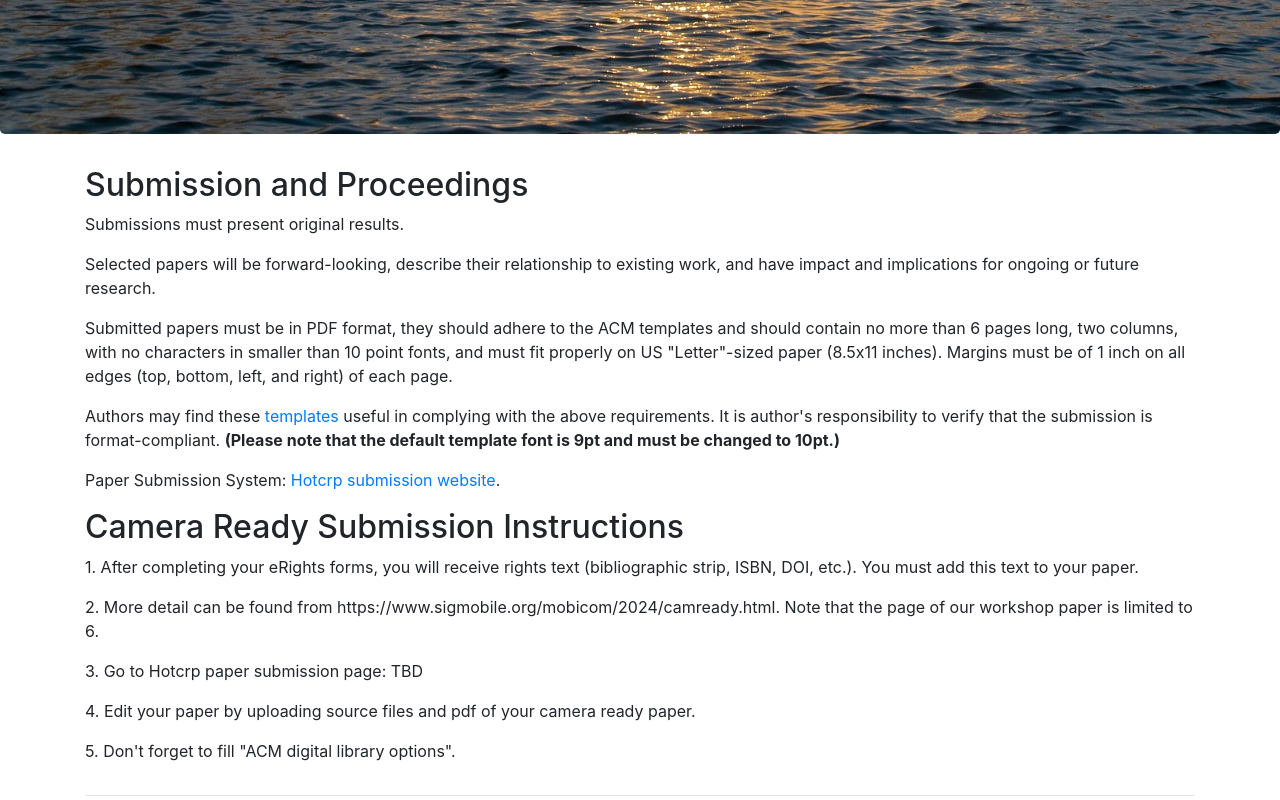
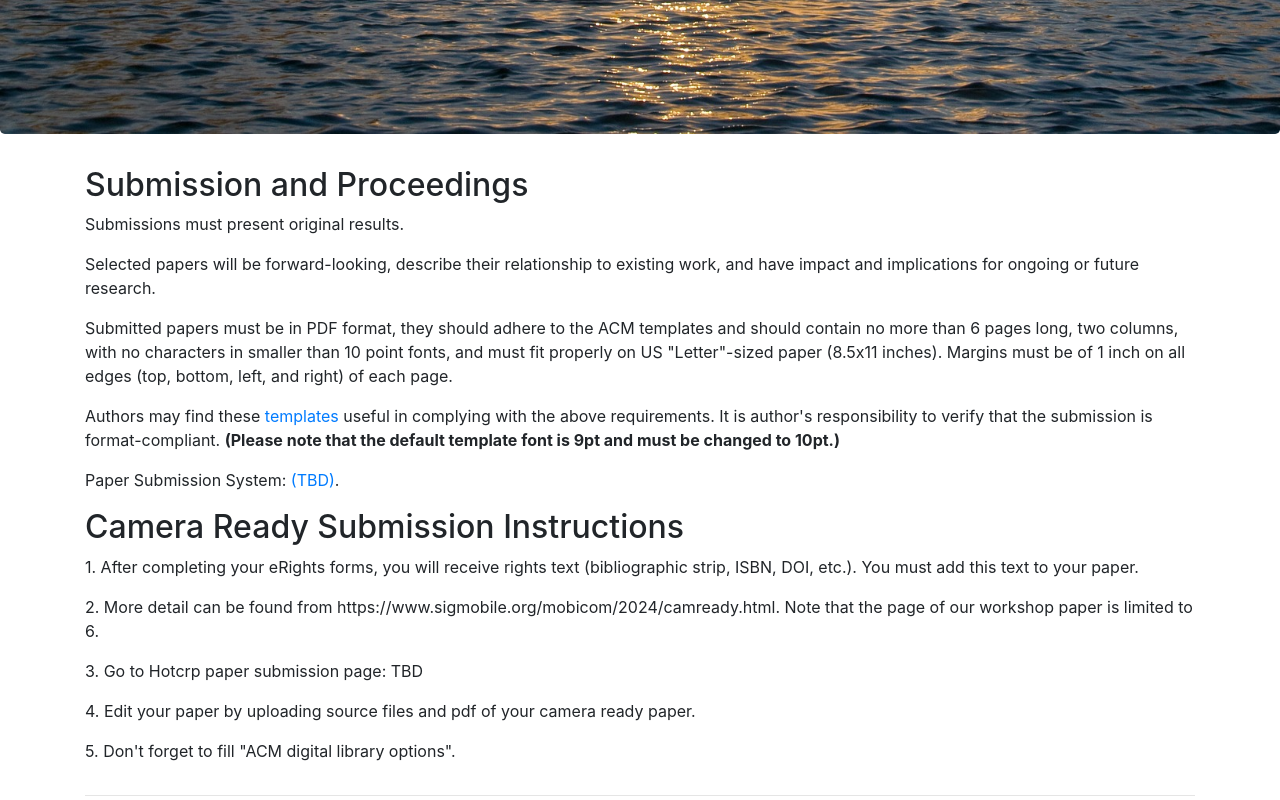
Before and after one commit to Alamnoor/MobiArch2024, a plain HTML site: page submission.html in a window 1280 px wide. Shown: the part 922-1722 px from the top of the page. Drawn offline with Linux system fonts and the light colour scheme.

Commit message:
Update submission.html
Signed-off-by: Alamnoor <34956094+Alamnoor@users.noreply.github.com>

```diff
--- a/submission.html
+++ b/submission.html
@@ -70,8 +70,7 @@
                  <p> Authors may find these  <a
                             href="https://www.acm.org/publications/proceedings-template">templates</a>  useful in complying with the above requirements. It is author's responsibility to verify that the submission is format-compliant. <b>(Please note that the default template font is 9pt and must be changed to 10pt.) </b></p>
                     <p> Paper Submission System: <a
-                            href="TBD">Hotcrp submission
-                            website</a>.</p>
+                            href="TBD">(TBD)</a>.</p>
 
                     <h2>Camera Ready Submission Instructions</h2>
                     <p> 1. After completing your eRights forms, you will receive rights text (bibliographic strip, ISBN,  DOI, etc.). You must add this text to your paper. </p>
```
